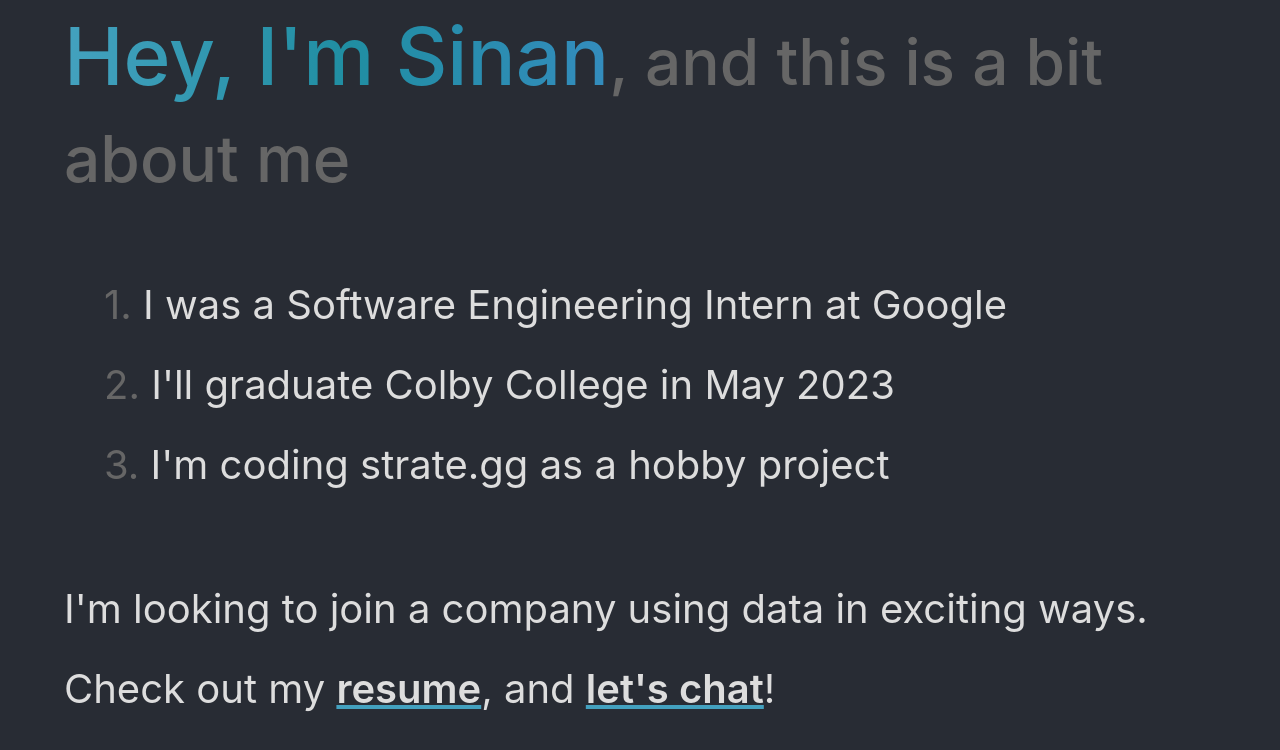
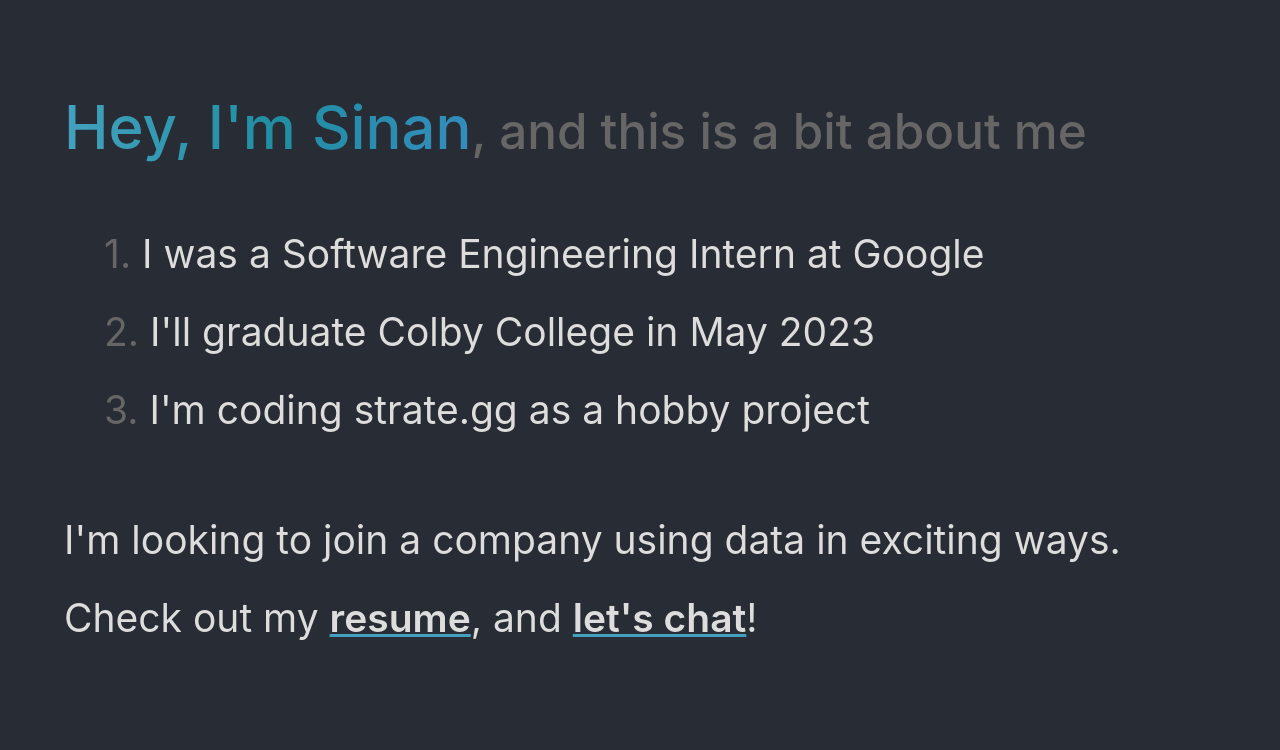
Before and after one commit to enjoythecode/sinany.me, a React (Create React App) app in the folder portfolio/: page / in a window 1280 px wide. Shown: the top 750 px of the page. Built offline with nearby package versions, Linux system fonts and the light colour scheme.

Commit message:
make font-sizes relative to base (which is now adaptive)

```diff
--- a/portfolio/src/App.css
+++ b/portfolio/src/App.css
@@ -1,3 +1,6 @@
+html {
+  font-size: calc(10px + 2vmin);
+}
 .App {
   background-color: #282c34;
   min-height: 100vh;
@@ -11,8 +14,7 @@
   flex-direction: column;
   align-items: left;
   justify-content: center;
-  font-size: calc(10px + 2vmin);
-	color: #ddd;
+  color: #ddd;
 }
 
 a {
@@ -43,17 +45,17 @@
 }
 
 #header-top {
-	font-size: 5rem;
+	font-size: 2.3rem;
 	font-weight: 500;
 	margin: 0;
-	margin-bottom: 4rem;
+	margin-bottom: 2rem;
 }
 
 .header-second {
-	font-size: 2.5rem;
+	font-size: 1.5rem;
 	line-height: 2;
 	margin: 0;
-	margin-bottom: 4rem;
+	margin-bottom: 2rem;
 }
 
 /* modified from https://dev.to/gmeben/*/
@@ -88,5 +90,5 @@
 
 .hidden-text{
 	color: #666;
-	font-size: 4rem;
+	font-size: 1.9rem;
 }
```
